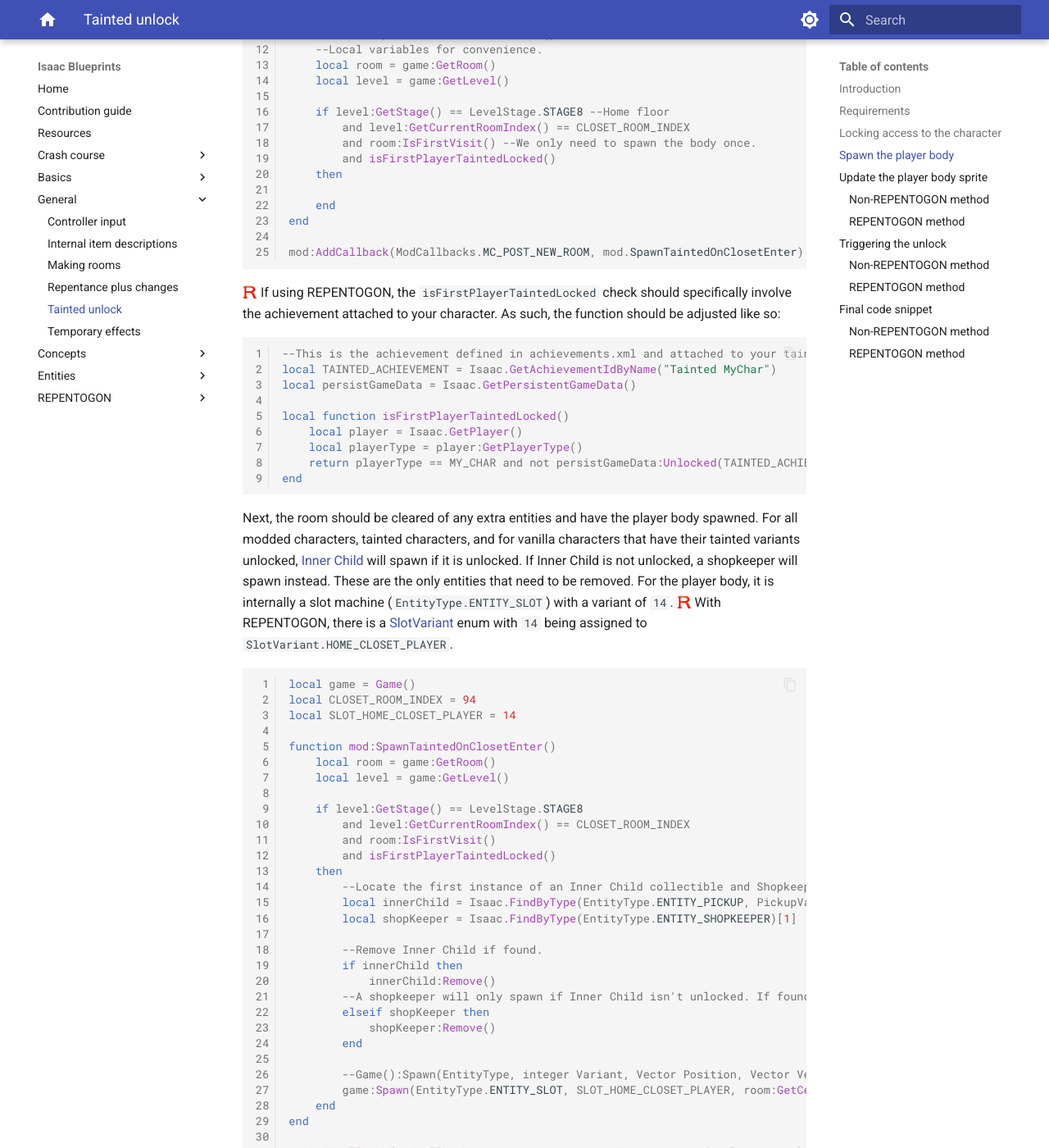
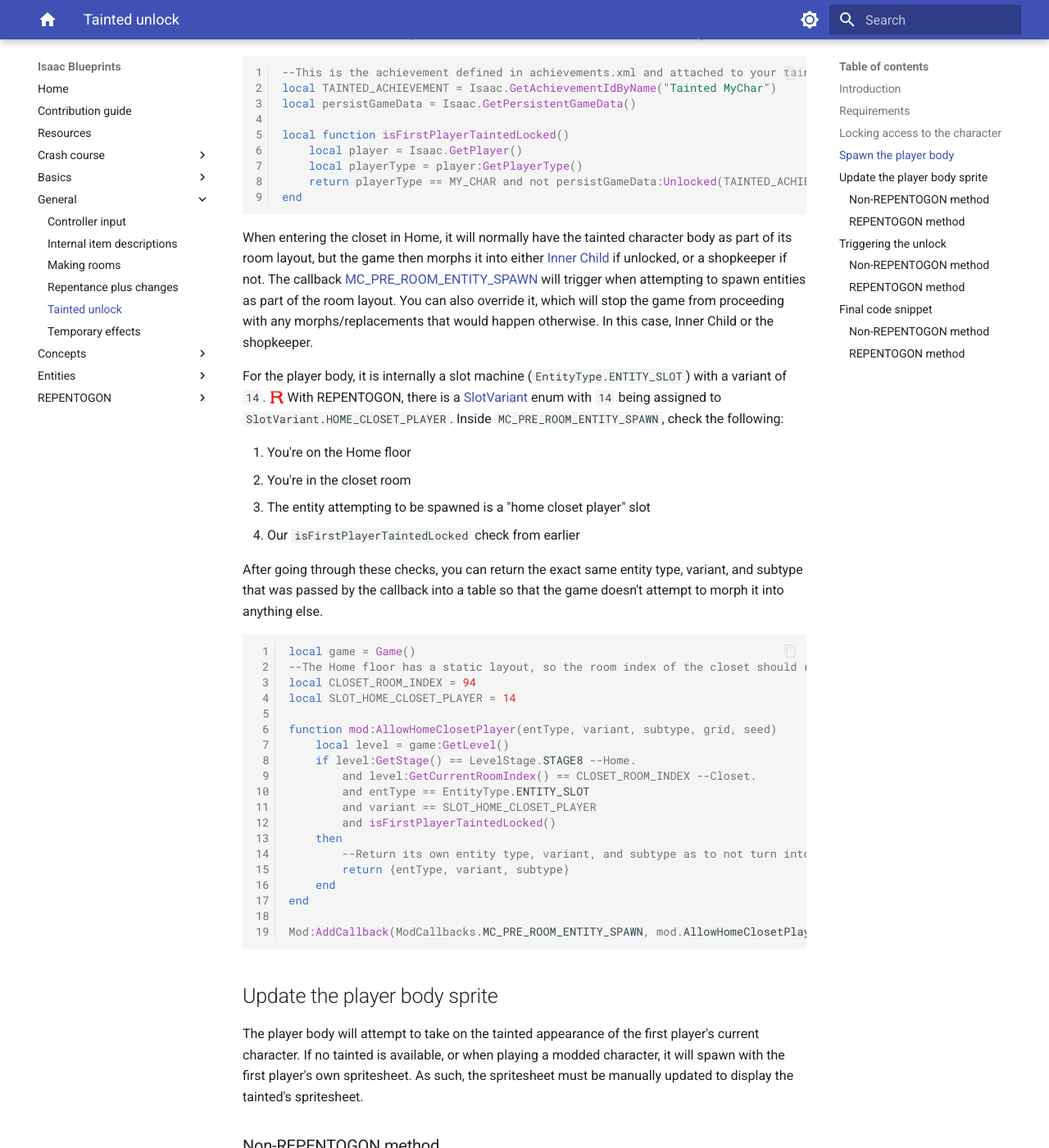
Before and after one commit to catinsurance/IsaacBlueprints, an MkDocs documentation site: the page built from docs/tutorials/general/tainted_unlock.md, in a window 1280 px wide and 1400 px high, scrolled down 2509 px. Shown: the whole window at 82% size. Built offline with MkDocs 1.6.1 and Material for MkDocs 9.7.7, drawn with Linux system fonts in a browser that asks for light colours; comment, search, counter and statistics services are not loaded; some of the changed text lies outside the part shown.

Commit message:
Further tainted unlock revisions Found Guantol speak of MC_PRE_ROOM_ENTITY_SPAWN to be consistent with how the game handles replacing the closet player, and figured I'd update the page accordingly.

````diff
--- a/docs/tutorials/general/tainted_unlock.md
+++ b/docs/tutorials/general/tainted_unlock.md
@@ -68,30 +68,12 @@
 
 ```Lua
 local game = Game()
---The Home floor has a static layout, so the room index of the closet should remain unchanged.
-local CLOSET_ROOM_INDEX = 94
 
 local function isFirstPlayerTaintedLocked()
 	local player = Isaac.GetPlayer()
 	local playerType = player:GetPlayerType()
 	return playerType == MY_CHAR and not isUnlocked
 end
-
-function mod:SpawnTaintedOnClosetEnter()
-	--Local variables for convenience.
-	local room = game:GetRoom()
-	local level = game:GetLevel()
-
-	if level:GetStage() == LevelStage.STAGE8 --Home floor
-		and level:GetCurrentRoomIndex() == CLOSET_ROOM_INDEX
-		and room:IsFirstVisit() --We only need to spawn the body once.
-		and isFirstPlayerTaintedLocked()
-	then
-
-	end
-end
-
-mod:AddCallback(ModCallbacks.MC_POST_NEW_ROOM, mod.SpawnTaintedOnClosetEnter)
 ```
 
 :modding-repentogon: If using REPENTOGON, the `isFirstPlayerTaintedLocked` check should specifically involve the achievement attached to your character. As such, the function should be adjusted like so:
@@ -108,40 +90,37 @@
 end
 ```
 
-Next, the room should be cleared of any extra entities and have the player body spawned. For all modded characters, tainted characters, and for vanilla characters that have their tainted variants unlocked, [Inner Child](https://bindingofisaacrebirth.wiki.gg/wiki/Inner_Child) will spawn if it is unlocked. If Inner Child is not unlocked, a shopkeeper will spawn instead. These are the only entities that need to be removed. For the player body, it is internally a slot machine (`EntityType.ENTITY_SLOT`) with a variant of `14`. :modding-repentogon: With REPENTOGON, there is a [SlotVariant](https://repentogon.com/enums/SlotVariant.html) enum with `14` being assigned to `SlotVariant.HOME_CLOSET_PLAYER`.
+When entering the closet in Home, it will normally have the tainted character body as part of its room layout, but the game then morphs it into either [Inner Child](https://bindingofisaacrebirth.wiki.gg/wiki/Inner_Child) if unlocked, or a shopkeeper if not. The callback [MC_PRE_ROOM_ENTITY_SPAWN](https://wofsauge.github.io/IsaacDocs/rep/enums/ModCallbacks.html#mc_pre_room_entity_spawn) will trigger when attempting to spawn entities as part of the room layout. You can also override it, which will stop the game from proceeding with any morphs/replacements that would happen otherwise. In this case, Inner Child or the shopkeeper.
+
+For the player body, it is internally a slot machine (`EntityType.ENTITY_SLOT`) with a variant of `14`. :modding-repentogon: With REPENTOGON, there is a [SlotVariant](https://repentogon.com/enums/SlotVariant.html) enum with `14` being assigned to `SlotVariant.HOME_CLOSET_PLAYER`. Inside `MC_PRE_ROOM_ENTITY_SPAWN`, check the following:
+
+1. You're on the Home floor
+2. You're in the closet room
+3. The entity attempting to be spawned is a "home closet player" slot
+4. Our `isFirstPlayerTaintedLocked` check from earlier
+
+After going through these checks, you can return the exact same entity type, variant, and subtype that was passed by the callback into a table so that the game doesn't attempt to morph it into anything else.
 
 ```Lua
 local game = Game()
+--The Home floor has a static layout, so the room index of the closet should remain unchanged.
 local CLOSET_ROOM_INDEX = 94
 local SLOT_HOME_CLOSET_PLAYER = 14
 
-function mod:SpawnTaintedOnClosetEnter()
-	local room = game:GetRoom()
+function mod:AllowHomeClosetPlayer(entType, variant, subtype, grid, seed)
 	local level = game:GetLevel()
-
-	if level:GetStage() == LevelStage.STAGE8
-		and level:GetCurrentRoomIndex() == CLOSET_ROOM_INDEX
-		and room:IsFirstVisit()
+	if level:GetStage() == LevelStage.STAGE8 --Home.
+		and level:GetCurrentRoomIndex() == CLOSET_ROOM_INDEX --Closet.
+		and entType == EntityType.ENTITY_SLOT
+		and variant == SLOT_HOME_CLOSET_PLAYER
 		and isFirstPlayerTaintedLocked()
 	then
-		--Locate the first instance of an Inner Child collectible and Shopkeeper
-		local innerChild = Isaac.FindByType(EntityType.ENTITY_PICKUP, PickupVariant.PICKUP_COLLECTIBLE, CollectibleType.COLLECTIBLE_INNER_CHILD)[1]
-		local shopKeeper = Isaac.FindByType(EntityType.ENTITY_SHOPKEEPER)[1]
-
-		--Remove Inner Child if found.
-		if innerChild then
-			innerChild:Remove()
-		--A shopkeeper will only spawn if Inner Child isn't unlocked. If found, remove it.
-		elseif shopKeeper then
-			shopKeeper:Remove()
-		end
-
-		--Game():Spawn(EntityType, integer Variant, Vector Position, Vector Velocity, Entity SpawnerEntity, integer SubType, integer Seed)
-		game:Spawn(EntityType.ENTITY_SLOT, SLOT_HOME_CLOSET_PLAYER, room:GetCenterPos(), Vector.Zero, nil, 0, Random())
+		--Return its own entity type, variant, and subtype as to not turn into Inner Child or a shopkeeper by the game.
+		return {entType, variant, subtype}
 	end
 end
 
-mod:AddCallback(ModCallbacks.MC_POST_NEW_ROOM, mod.SpawnTaintedOnClosetEnter)
+Mod:AddCallback(ModCallbacks.MC_PRE_ROOM_ENTITY_SPAWN, mod.AllowHomeClosetPlayer)
 ```
 
 ## Update the player body sprite
@@ -150,18 +129,19 @@
 
 ### Non-REPENTOGON method
 
-Without REPENTOGON, there are no callbacks for slot machines, so they must be manually searched for after they are spawned in and upon re-entering the room. The spritesheet to use must also be manually typed out as a string.
+Without REPENTOGON, there are no callbacks for slot machines, so they must be manually searched for upon entering the room containing them. Use [MC_POST_NEW_ROOM](https://wofsauge.github.io/IsaacDocs/rep/enums/ModCallbacks.html#mc_post_new_room) for entering the room, and [Isaac.FindByType](https://wofsauge.github.io/IsaacDocs/rep/Isaac.html#findbytype) to search for all "home closet player" slot machines in the room to update their spritesheet.
 
 ```Lua
 local myCharTaintedSpritePath = "gfx/characters/costumes/character_mychar_b.png"
 
-local function tryUpdateClosetIsaac()
+--We want to update the body's sprite no matter what room it's located in, so this will activate on every MC_POST_NEW_ROOM.
+function mod:TryUpdateClosetPlayer()
 	--We store this check before the FindByType loop as we only need to check it once.
 	local firstPlayerTaintedLocked = isFirstPlayerTaintedLocked()
 	--Search for all slot machines with the desired variant.
 	for _, ent in ipairs(Isaac.FindByType(EntityType.ENTITY_SLOT, SLOT_HOME_CLOSET_PLAYER)) do
 		--Check that it just spawned and we should update it for our character.
-		if ent.FrameCount == 0 and firstPlayerTaintedLocked then
+		if firstPlayerTaintedLocked then
 			local sprite = ent:GetSprite()
 			sprite:ReplaceSpritesheet(0, myCharTaintedSpritePath)
 			sprite:LoadGraphics()
@@ -169,16 +149,7 @@
 	end
 end
 
---Continuing with the mod:SpawnTaintedOnClosetEnter() function from earlier:
-function mod:SpawnTaintedOnClosetEnter()
-	--Don't actually type this part out, its just for reference.
-	if ... then
-		--Removed Inner Child or Shopkeeper
-		--Spawned Closet player
-	end
-	--We want to update the body's sprite no matter what room it's located in, so this will activate on every MC_POST_NEW_ROOM.
-	tryUpdateClosetIsaac()
-end
+mod:AddCallback(ModCallbacks.MC_POST_NEW_ROOM, mod.TryUpdateClosetPlayer)
 ```
 
 ### :modding-repentogon: REPENTOGON method
@@ -280,7 +251,30 @@
 	return playerType == MY_CHAR and not isUnlocked
 end
 
-local function tryUpdateClosetIsaac()
+function mod:LockTaintedOnInit(player)
+	if player:GetPlayerType() == MY_CHAR_TAINTED and not isUnlocked then
+		player:ChangePlayerType(MY_CHAR)
+	end
+end
+
+mod:AddCallback(ModCallback.MC_POST_PLAYER_INIT, mod.LockTaintedOnInit, PLAYER_VARIANT_NORMAL)
+
+function mod:AllowHomeClosetPlayer(entType, variant, subtype, grid, seed)
+	local level = game:GetLevel()
+	if level:GetStage() == LevelStage.STAGE8 --Home.
+		and level:GetCurrentRoomIndex() == CLOSET_ROOM_INDEX --Closet.
+		and entType == EntityType.ENTITY_SLOT
+		and variant == SLOT_HOME_CLOSET_PLAYER
+		and isFirstPlayerTaintedLocked()
+	then
+		--Return its own entity type, variant, and subtype as to not turn into Inner Child or a shopkeeper by the game.
+		return {entType, variant, subtype}
+	end
+end
+
+Mod:AddCallback(ModCallbacks.MC_PRE_ROOM_ENTITY_SPAWN, mod.AllowHomeClosetPlayer)
+
+function mod:TryUpdateClosetPlayer()
 	local firstPlayerTaintedLocked = isFirstPlayerTaintedLocked()
 	for _, ent in ipairs(Isaac.FindByType(EntityType.ENTITY_SLOT, SLOT_HOME_CLOSET_PLAYER)) do
 		if ent.FrameCount == 0 and firstPlayerTaintedLocked then
@@ -291,38 +285,7 @@
 	end
 end
 
-function mod:LockTaintedOnInit(player)
-	if player:GetPlayerType() == MY_CHAR_TAINTED and not isUnlocked then
-		player:ChangePlayerType(MY_CHAR)
-	end
-end
-
-mod:AddCallback(ModCallback.MC_POST_PLAYER_INIT, mod.LockTaintedOnInit, PLAYER_VARIANT_NORMAL)
-
-function mod:SpawnTaintedOnClosetEnter()
-	local room = game:GetRoom()
-	local level = game:GetLevel()
-
-	if level:GetStage() == LevelStage.STAGE8
-		and level:GetCurrentRoomIndex() == CLOSET_ROOM_INDEX
-		and room:IsFirstVisit()
-		and isFirstPlayerTaintedLocked()
-	then
-		local innerChild = Isaac.FindByType(EntityType.ENTITY_PICKUP, PickupVariant.PICKUP_COLLECTIBLE, CollectibleType.COLLECTIBLE_INNER_CHILD)[1]
-		local shopKeeper = Isaac.FindByType(EntityType.ENTITY_SHOPKEEPER)[1]
-
-		if innerChild then
-			innerChild:Remove()
-		elseif shopKeeper then
-			shopKeeper:Remove()
-		end
-
-		game:Spawn(EntityType.ENTITY_SLOT, SLOT_HOME_CLOSET_PLAYER, room:GetCenterPos(), Vector.Zero, nil, 0, Random())
-	end
-	tryUpdateClosetIsaac()
-end
-
-mod:AddCallback(ModCallbacks.MC_POST_NEW_ROOM, mod.SpawnTaintedOnClosetEnter)
+mod:AddCallback(ModCallbacks.MC_POST_NEW_ROOM, mod.TryUpdateClosetPlayer)
 
 function mod:UnlockTaintedOnPayPrize()
 	local firstPlayerTaintedLocked = isFirstPlayerTaintedLocked()
@@ -365,36 +328,25 @@
 	return taintedConfig:GetSkinPath()
 end
 
-function mod:SpawnTaintedOnClosetEnter()
-	local room = game:GetRoom()
+function mod:AllowHomeClosetPlayer(entType, variant, subtype, grid, seed)
 	local level = game:GetLevel()
-
 	if level:GetStage() == LevelStage.STAGE8
 		and level:GetCurrentRoomIndex() == CLOSET_ROOM_INDEX
-		and room:IsFirstVisit()
+		and entType == EntityType.ENTITY_SLOT
+		and variant == SlotVariant.HOME_CLOSET_PLAYER
 		and isFirstPlayerTaintedLocked()
 	then
-		local innerChild = Isaac.FindByType(EntityType.ENTITY_PICKUP, PickupVariant.PICKUP_COLLECTIBLE, CollectibleType.COLLECTIBLE_INNER_CHILD)[1]
-		local shopKeeper = Isaac.FindByType(EntityType.ENTITY_SHOPKEEPER)[1]
-
-		if innerChild then
-			innerChild:Remove()
-		elseif shopKeeper then
-			shopKeeper:Remove()
-		end
-
-		game:Spawn(EntityType.ENTITY_SLOT, SlotVariant.HOME_CLOSET_PLAYER, room:GetCenterPos(), Vector.Zero, nil, 0, Random())
+		return {entType, variant, subtype}
 	end
 end
 
-mod:AddCallback(ModCallbacks.MC_POST_NEW_ROOM, mod.SpawnTaintedOnClosetEnter)
+Mod:AddCallback(ModCallbacks.MC_PRE_ROOM_ENTITY_SPAWN, mod.AllowHomeClosetPlayer)
 
 function mod:OnClosetIsaacInit(slot)
 	if isFirstPlayerTaintedLocked() then
 		local sprite = slot:GetSprite()
 		local player = Isaac.GetPlayer()
 		local spritesheet = getTaintedSpritesheet(player)
-		--Update the spritesheet. The last `true` here introduced by REPENTOGON will trigger `sprite:LoadGraphics()`.
 		sprite:ReplaceSpritesheet(0, spritesheet, true)
 	end
 end
````
